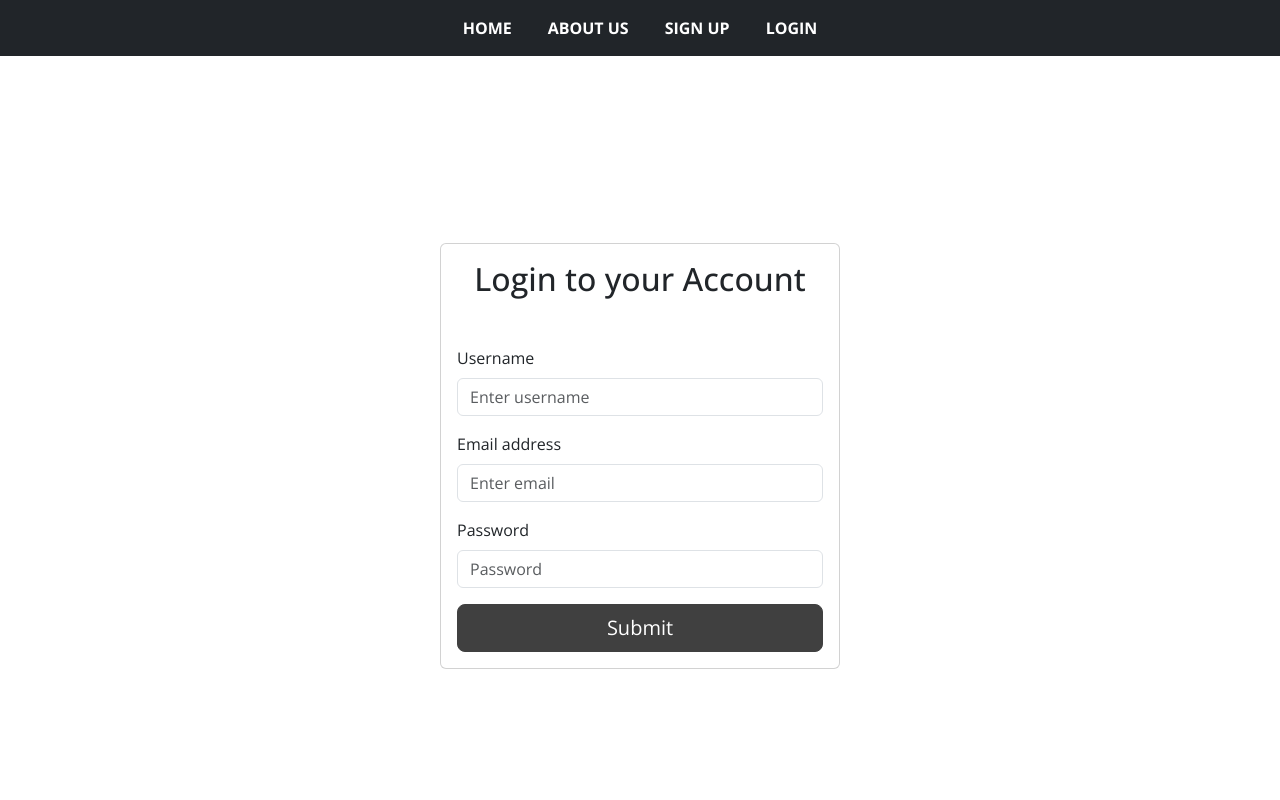
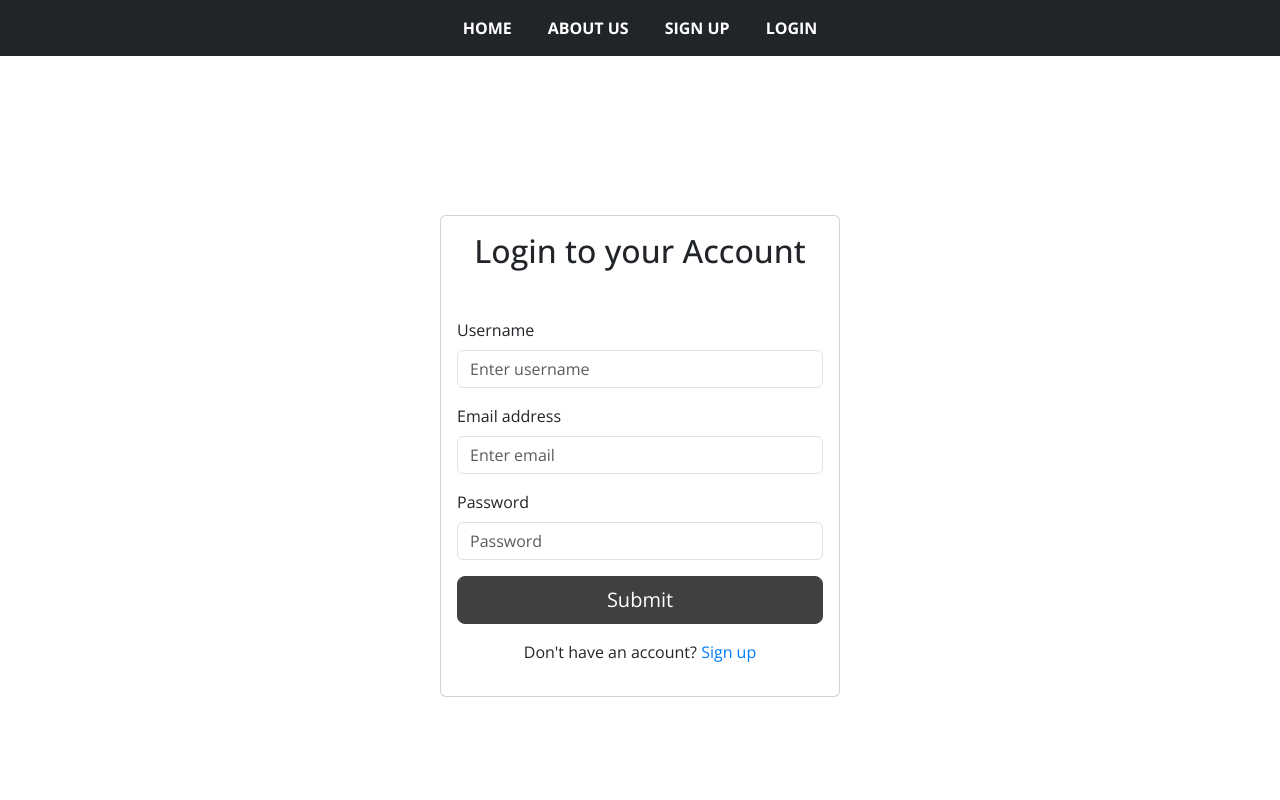
Before and after one commit to Hassan-Khan16/collab-demo, a React (Vite) app: page /login in a window 1280 px wide. Shown: the top 800 px of the page. Built offline with nearby package versions, Linux system fonts and the light colour scheme.

Commit message:
Link added to login

```diff
--- a/index.html
+++ b/index.html
@@ -9,7 +9,7 @@
   <link href="https://fonts.googleapis.com/css2?family=Open+Sans:ital,wght@0,300..800;1,300..800&display=swap"
     rel="stylesheet">
   <meta name="viewport" content="width=device-width, initial-scale=1.0" />
-  <title>Vite + React</title>
+  <title>Your College Concierge</title>
 </head>
 
 <body>
--- a/src/Component/Auth/login.jsx
+++ b/src/Component/Auth/login.jsx
@@ -2,6 +2,7 @@
 
 import React from 'react';
 import 'bootstrap/dist/css/bootstrap.min.css';
+import { Link } from 'react-router-dom';
 import { Container, Card, Button, Form } from 'react-bootstrap';
 import './Style.css';
 
@@ -28,14 +29,13 @@ function Login() {
                             <Form.Control type="password" placeholder="Password" />
                         </Form.Group>
 
-                        {/*
-                        <Button style={{ width: '23rem' }} className='custom-button' size='lg' variant="primary" type="submit">
-                            Submit
-                        </Button> */}
-
                         <Button className=' w-100 custom-button' size='lg' variant="primary" type="submit">
                             Submit
                         </Button>
+
+                        <div className='text-center m-3'>
+                            Don't have an account? <Link className='text-decoration-none' to='/'>Sign up</Link>
+                        </div>
 
                     </Form>
                 </Card.Body>
```
